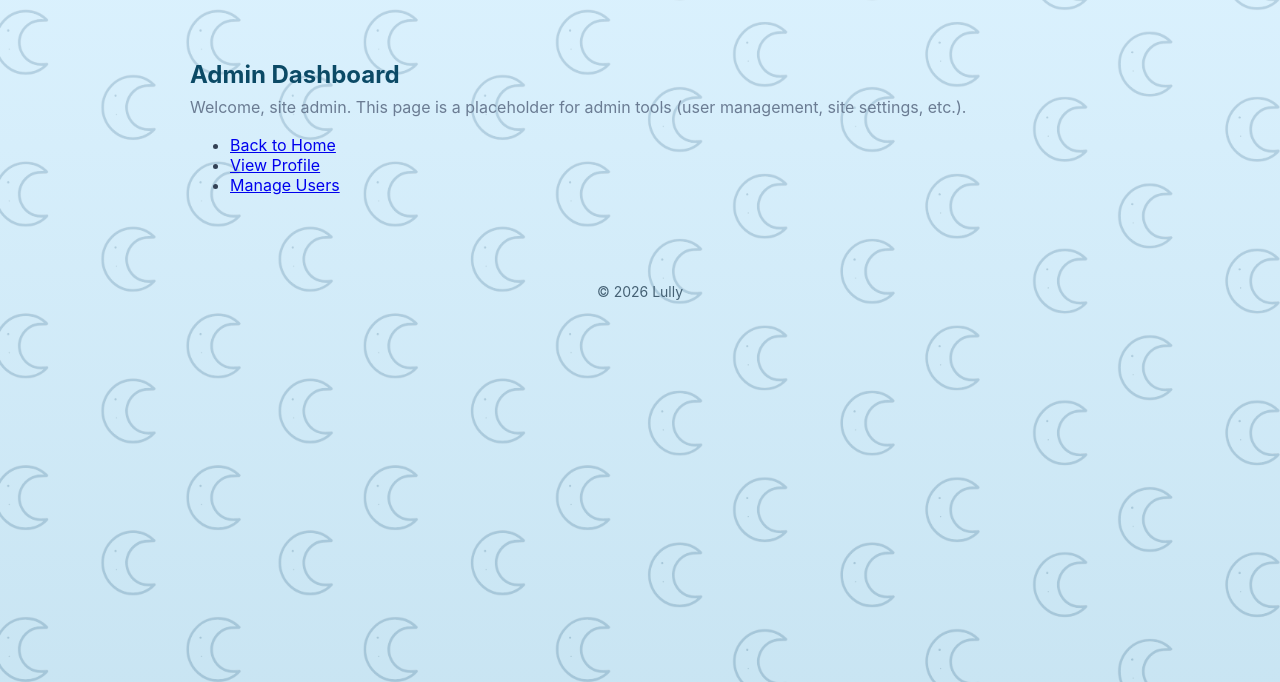
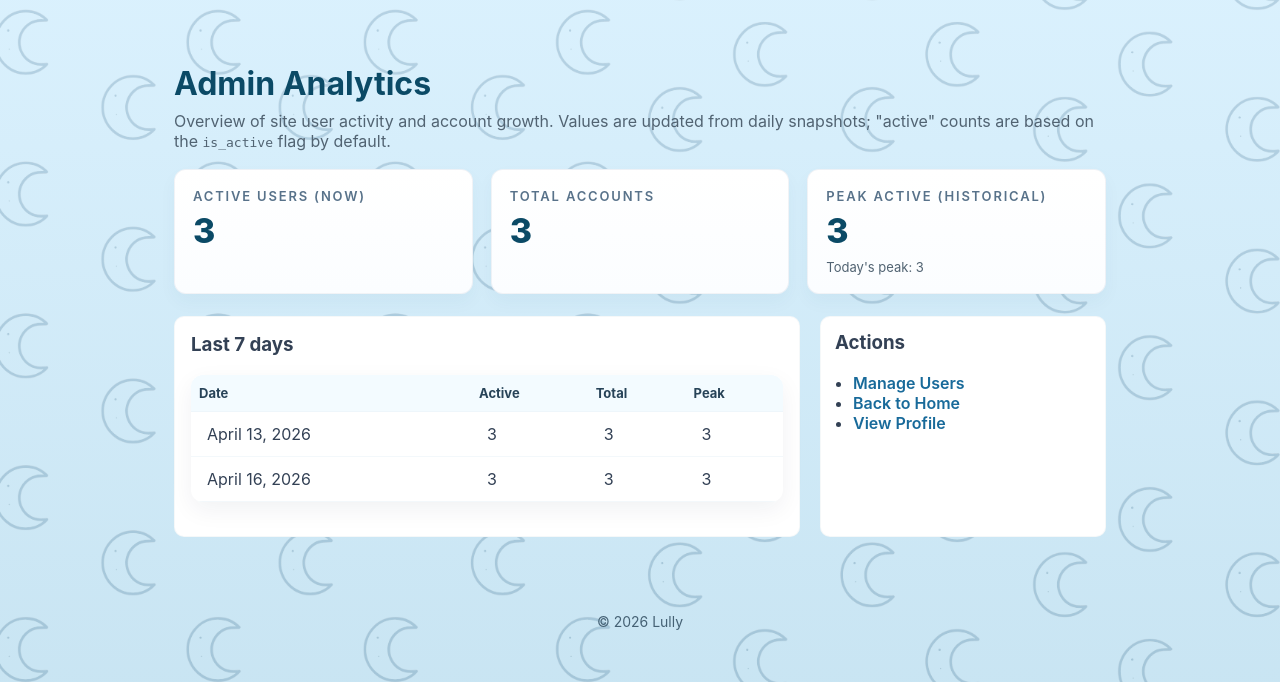
Before and after one commit to alehmanBCA/Lully, a Django app: page /admin-dashboard/ in a window 1280 px wide. Shown: the part 118-800 px from the top of the page. Run offline with Django 5.2, Linux system fonts and the light colour scheme; data comes from the database, SQL or seed files in the repository; both versions use the stored data as it was after the commit.

Commit message:
Re-style the admin dashboard and make it so that superusers can edit the status of others

```diff
--- a/app/models.py
+++ b/app/models.py
@@ -55,3 +55,25 @@ class DeviceStatus(models.Model):
     is_online = models.BooleanField(default=False)
     battery_level = models.IntegerField(default=100)
     last_seen = models.DateTimeField(auto_now=True)
+
+
+class DailyUserStat(models.Model):
+    """Daily snapshot of user metrics for analytics on the admin dashboard.
+
+    - date: the day the snapshot represents (date only)
+    - active_count: number of active users recorded for that day
+    - total_users: total number of user accounts on that day
+    - peak_active: the highest observed active users value for that day
+    """
+    date = models.DateField(unique=True)
+    active_count = models.IntegerField(default=0)
+    total_users = models.IntegerField(default=0)
+    peak_active = models.IntegerField(default=0)
+    created_at = models.DateTimeField(auto_now_add=True)
+    updated_at = models.DateTimeField(auto_now=True)
+
+    class Meta:
+        ordering = ['-date']
+
+    def __str__(self):
+        return f"DailyUserStat({self.date}: active={self.active_count}, total={self.total_users}, peak={self.peak_active})"
--- a/app/templates/admin_dashboard.html
+++ b/app/templates/admin_dashboard.html
@@ -19,16 +19,66 @@
       </div>
     </header>
 
-    <section style="max-width:900px;margin:28px auto;padding:20px;">
-      <h1>Admin Dashboard</h1>
-      <p>Welcome, site admin. This page is a placeholder for admin tools (user management, site settings, etc.).</p>
+    <section class="analytics-section">
+      <h1>Admin Analytics</h1>
+      <p class="lead">Overview of site user activity and account growth. Values are updated from daily snapshots; "active" counts are based on the <code>is_active</code> flag by default.</p>
 
-      <div style="margin-top:18px;">
-        <ul>
-          <li><a href="{% url 'home' %}">Back to Home</a></li>
-          <li><a href="{% url 'profile' %}">View Profile</a></li>
-          <li><a href="{% url 'admin_users' %}">Manage Users</a></li>
-        </ul>
+      <div class="metrics-grid">
+        <div class="metric-card">
+          <div class="metric-label">Active users (now)</div>
+          <div class="metric-value">{{ active_now }}</div>
+          {% if active_change is not None %}
+            <div class="metric-delta {% if active_change > 0 %}positive{% elif active_change < 0 %}negative{% endif %}">Day change: {{ active_change }}%</div>
+          {% endif %}
+        </div>
+
+        <div class="metric-card">
+          <div class="metric-label">Total accounts</div>
+          <div class="metric-value">{{ total_users }}</div>
+          {% if total_change is not None %}
+            <div class="metric-delta {% if total_change > 0 %}positive{% elif total_change < 0 %}negative{% endif %}">Day change: {{ total_change }}%</div>
+          {% endif %}
+        </div>
+
+        <div class="metric-card">
+          <div class="metric-label">Peak active (historical)</div>
+          <div class="metric-value">{{ global_peak }}</div>
+          <div class="metric-delta">Today's peak: {{ today_stat.peak_active }}</div>
+        </div>
+      </div>
+
+      <div class="analytics-body">
+        <div class="stats-panel">
+          <h3 style="margin-top:0">Last 7 days</h3>
+          {% if last_7 %}
+            <table class="last7-table">
+              <thead>
+                <tr><th>Date</th><th>Active</th><th>Total</th><th>Peak</th></tr>
+              </thead>
+              <tbody>
+                {% for s in last_7 %}
+                  <tr>
+                    <td>{{ s.date }}</td>
+                    <td>{{ s.active_count }}</td>
+                    <td>{{ s.total_users }}</td>
+                    <td>{{ s.peak_active }}</td>
+                  </tr>
+                {% endfor %}
+              </tbody>
+            </table>
+          {% else %}
+            <p>No historical snapshots yet. A snapshot for today has been created.</p>
+          {% endif %}
+        </div>
+
+        <div class="actions-panel">
+          <h3 style="margin-top:0">Actions</h3>
+          <ul>
+            <li><a href="{% url 'admin_users' %}">Manage Users</a></li>
+            <li><a href="{% url 'home' %}">Back to Home</a></li>
+            <li><a href="{% url 'profile' %}">View Profile</a></li>
+          </ul>
+        </div>
       </div>
     </section>
 
--- a/app/templates/profile.html
+++ b/app/templates/profile.html
@@ -144,6 +144,8 @@
     </main>
   </div>
 
+  {% include 'chatbot.html' %}
   <script src="{% static 'js/profile.js' %}"></script>
+  <script src="{% static 'js/chatbot.js' %}"> defer</script>
 </body>
 </html>
--- a/app/views.py
+++ b/app/views.py
@@ -2,6 +2,8 @@ from django.shortcuts import render
 from django.shortcuts import render, redirect
 from django.contrib.auth import authenticate, login as auth_login
 from django.contrib.auth.models import User
+from django.db.models import Max
+from datetime import date, timedelta
 from django.contrib import messages
 from django.contrib.auth.decorators import login_required
 from django.conf import settings
@@ -10,7 +12,7 @@ import os
 
 from django.shortcuts import render, get_object_or_404
 from django.http import JsonResponse
-from .models import Baby, HealthReading, DeviceStatus
+from .models import Baby, HealthReading, DeviceStatus, DailyUserStat
 from .forms import BabyForm
 from django.core.paginator import Paginator
 from notifypy import Notify
@@ -28,7 +30,75 @@ def home(request):
     return render(request, 'dashboard.html')
 
 def admin_dashboard(request):
-    return render(request, 'admin_dashboard.html')
+    """Render an analytics-style admin dashboard.
+
+    This view computes current counts and persists a daily snapshot (DailyUserStat).
+    - active_now: simple definition = users with is_active=True (quick, reliable)
+    - total_users: total User objects
+    - peak: stored peak from today's snapshot or historical peak
+    - last_7_days: list of DailyUserStat for charting
+    """
+    # Simple "active" definition: users with is_active flag set. If you prefer
+    # "recent activity" (users active in the last N minutes), we should track
+    # last_activity timestamps (middleware) or inspect sessions.
+    active_now = User.objects.filter(is_active=True).count()
+    total_users = User.objects.count()
+
+    today = date.today()
+    stat, created = DailyUserStat.objects.get_or_create(
+        date=today,
+        defaults={
+            'active_count': active_now,
+            'total_users': total_users,
+            'peak_active': active_now,
+        }
+    )
+
+    if not created:
+        # update today's snapshot and peak
+        stat.active_count = active_now
+        stat.total_users = total_users
+        if active_now > stat.peak_active:
+            stat.peak_active = active_now
+        stat.save()
+
+    # Historical / comparison data
+    yesterday = today - timedelta(days=1)
+    prev = DailyUserStat.objects.filter(date=yesterday).first()
+
+    # Day-over-day change (relative difference). Handle division-by-zero.
+    def pct_change(current, previous):
+        if previous is None:
+            return None
+        try:
+            if previous == 0:
+                return None
+            return round((current - previous) / previous * 100.0, 1)
+        except Exception:
+            return None
+
+    active_change = pct_change(active_now, prev.active_count if prev else None)
+    total_change = pct_change(total_users, prev.total_users if prev else None)
+
+    # Global peak across stored days
+    global_peak = DailyUserStat.objects.aggregate(Max('peak_active'))['peak_active__max'] or stat.peak_active
+
+    # Last 7 days for a small chart/table
+    last_7 = list(DailyUserStat.objects.order_by('-date')[:7])
+    last_7.reverse()  # oldest -> newest
+
+    context = {
+        'active_now': active_now,
+        'total_users': total_users,
+        'global_peak': global_peak,
+        'today_stat': stat,
+        'prev_stat': prev,
+        'active_change': active_change,
+        'total_change': total_change,
+        'last_7': last_7,
+    }
+
+    return render(request, 'admin_dashboard.html', context)
 
 @staff_member_required
 def admin_users(request):
@@ -57,21 +127,43 @@ def admin_toggle_active(request, user_id):
 def admin_edit_user(request, user_id):
     """Allow staff to edit basic fields for another user."""
     target = get_object_or_404(User, pk=user_id)
+    # Permission rules:
+    # - Superusers can edit any field and toggle staff status.
+    # - Non-superuser staff (managers) can edit their own profile and non-admin users,
+    #   but cannot edit other staff members or change is_staff.
+    if not request.user.is_superuser:
+        # if target is a staff member other than the current user, forbid
+        if target.is_staff and target != request.user:
+            messages.error(request, "You don't have permission to edit another admin.")
+            return redirect('admin_users')
 
     if request.method == 'POST':
         name = request.POST.get('first_name', '').strip()
         email = request.POST.get('email', '').strip()
         is_active = True if request.POST.get('is_active') == 'on' else False
 
+        # disallow deactivating yourself
+        if target == request.user and not is_active:
+            messages.error(request, "You can't deactivate yourself.")
+            return redirect('admin_users')
+
         if name:
             target.first_name = name
         target.email = email
         target.is_active = is_active
+
+        # Only superusers may toggle staff status
+        if request.user.is_superuser:
+            is_staff = True if request.POST.get('is_staff') == 'on' else False
+            target.is_staff = is_staff
+
         target.save()
         messages.success(request, f"Saved changes for {target.username}.")
         return redirect('admin_users')
 
-    return render(request, 'admin_user_edit.html', {'target': target})
+    # show whether current user can toggle staff in the form
+    can_toggle_staff = request.user.is_superuser
+    return render(request, 'admin_user_edit.html', {'target': target, 'can_toggle_staff': can_toggle_staff})
 
 @login_required
 def profile(request):
--- a/src/css/dashboard.css
+++ b/src/css/dashboard.css
@@ -604,6 +604,116 @@ body.dashboard-page {
     font-size: 13px;
 }
 
+/* Analytics / Admin dashboard styles */
+.analytics-section {
+    max-width: 980px;
+    margin: 28px auto;
+    padding: 24px;
+}
+
+.analytics-section h1 {
+    margin: 0 0 8px;
+    color: #0b4a66;
+    font-size: 32px;
+}
+
+.analytics-section p.lead {
+    color: #516372;
+    margin: 0 0 18px;
+}
+
+.metrics-grid {
+    display: flex;
+    gap: 18px;
+    align-items: stretch;
+    margin-top: 18px;
+    flex-wrap: wrap;
+}
+
+.metric-card {
+    flex: 1 1 240px;
+    min-width: 200px;
+    background: linear-gradient(180deg, #fff, #fbfdff);
+    padding: 18px;
+    border-radius: 12px;
+    border: 1px solid rgba(18,62,103,0.06);
+    box-shadow: 0 8px 18px rgba(11,74,102,0.04);
+}
+
+.metric-label {
+    color: #3b5568;
+    font-size: 13px;
+    font-weight: 600;
+}
+
+.metric-value {
+    font-size: 34px;
+    font-weight: 800;
+    color: #0b4a66;
+    margin-top: 6px;
+}
+
+.metric-delta {
+    margin-top: 8px;
+    font-size: 13px;
+    color: #516372;
+}
+
+.metric-delta.positive { color: #0b9b3f; }
+.metric-delta.negative { color: #c53030; }
+
+.analytics-body {
+    display: flex;
+    gap: 20px;
+    margin-top: 22px;
+    flex-wrap: wrap;
+}
+
+.stats-panel {
+    flex: 2 1 520px;
+    min-width: 300px;
+    background: #fff;
+    padding: 16px;
+    border-radius: 10px;
+    border: 1px solid rgba(11,74,102,0.04);
+}
+
+.actions-panel {
+    flex: 1 1 220px;
+    min-width: 220px;
+    background: #fff;
+    padding: 14px;
+    border-radius: 10px;
+    border: 1px solid rgba(11,74,102,0.04);
+}
+
+.last7-table {
+    width: 100%;
+    border-collapse: collapse;
+}
+
+.last7-table thead th {
+    text-align: left;
+    padding: 10px 8px;
+    font-size: 13px;
+    color: #274358;
+    border-bottom: 1px solid #eef6fb;
+}
+
+.last7-table td {
+    padding: 10px 8px;
+    color: #445566;
+    border-bottom: 1px solid #fbfdff;
+}
+
+.actions-panel ul { padding-left: 18px; margin: 8px 0 0; }
+.actions-panel a { color: #186a9a; text-decoration: none; font-weight: 600; }
+
+@media (max-width: 720px) {
+    .metrics-grid { flex-direction: column; }
+    .analytics-body { flex-direction: column; }
+}
+
 @media (max-width: 980px) {
     .dashboard-shell {
         padding: 24px 12px 34px;
@@ -782,12 +892,7 @@ body.auth-page::before {
     transition: transform 0.2s ease, box-shadow 0.2s ease, background 0.2s ease;
 }
 
-.nav-button,
-.hero-primary,
-.hero-secondary,
-.cta-button,
-.auth-btn {
-}
+/* removed duplicate empty ruleset */
 
 .nav-link {
     color: #18486f;
```
Also changed, not shown: app/templates/admin_user_edit.html (+7 -0 lines), app/migrations/0002_dailyuserstat.py (added), db.sqlite3.
